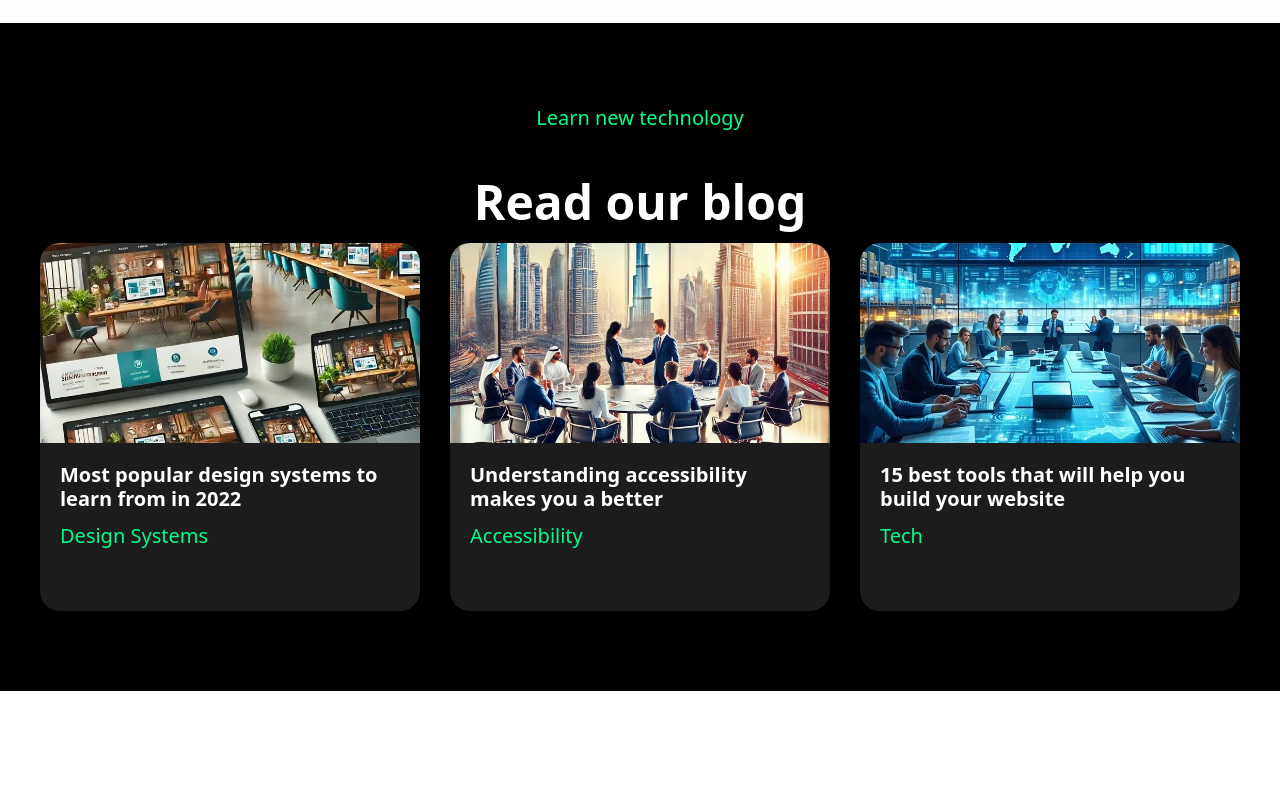
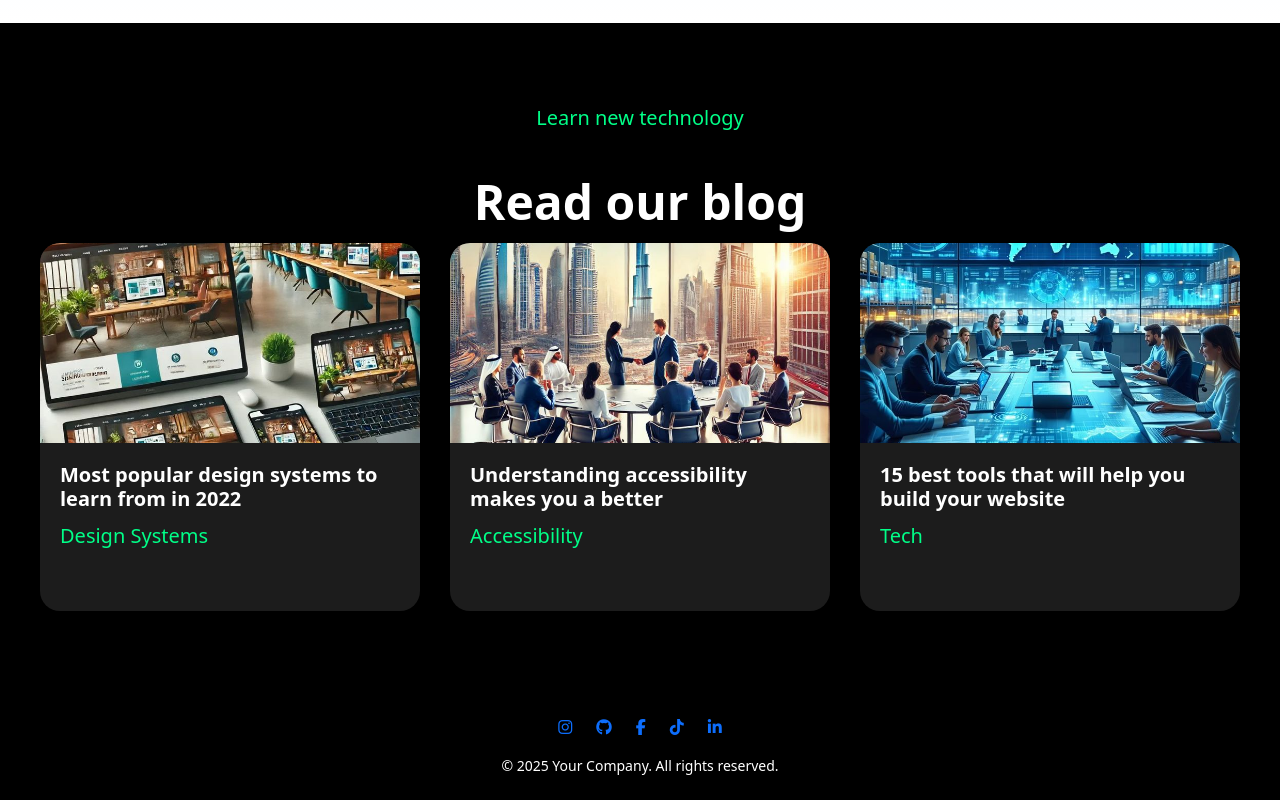
Before and after one commit to alpinemarketingstudio/Alpine-Website, a React (Vite) app: page / in a window 1280 px wide. Shown: the part 5199-5999 px from the top of the page. Before the commit the page ends 5890 px from the top, so only its background shows below. Built offline with nearby package versions, Linux system fonts and the light colour scheme; the HTML template or start-up script is replaced by a standard one.

Commit message:
all frontend

```diff
--- a/src/App.jsx
+++ b/src/App.jsx
@@ -5,6 +5,7 @@ import PricingSection from './components/PricingSection';
 import WhyAlpine from './components/WhyAlpine';
 import ContactForm from './components/ContactForm';
 import Blog from './components/Blog';
+import Footer from './components/Footer';
 
 
 function App() {
@@ -17,6 +18,7 @@ function App() {
       <WhyAlpine />
       <ContactForm />
       <Blog />
+      <Footer />
     </>
   );
 }
--- /dev/null
+++ b/src/components/Footer.jsx
@@ -0,0 +1,61 @@
+import React from "react";
+import "../styles/Footer.css";
+
+const Footer = () => {
+  return (
+    <footer className="footer bg-black text-white py-4">
+      <div className="container text-center">
+        <div className="social-icons d-flex justify-content-center flex-wrap gap-4">
+          <a
+            href="https://instagram.com"
+            target="_blank"
+            rel="noopener noreferrer"
+            className="icon instagram"
+            aria-label="Instagram"
+          >
+            <i className="fab fa-instagram"></i>
+          </a>
+          <a
+            href="https://github.com/alpinemarketingstudio"
+            target="_blank"
+            rel="noopener noreferrer"
+            className="icon github"
+            aria-label="GitHub"
+          >
+            <i className="fab fa-github"></i>
+          </a>
+          <a
+            href="https://facebook.com"
+            target="_blank"
+            rel="noopener noreferrer"
+            className="icon facebook"
+            aria-label="Facebook"
+          >
+            <i className="fab fa-facebook-f"></i>
+          </a>
+          <a
+            href="https://tiktok.com"
+            target="_blank"
+            rel="noopener noreferrer"
+            className="icon tiktok"
+            aria-label="TikTok"
+          >
+            <i className="fab fa-tiktok"></i>
+          </a>
+          <a
+            href="https://linkedin.com"
+            target="_blank"
+            rel="noopener noreferrer"
+            className="icon linkedin"
+            aria-label="LinkedIn"
+          >
+            <i className="fab fa-linkedin-in"></i>
+          </a>
+        </div>
+        <small className="d-block mt-3">&copy; 2025 Your Company. All rights reserved.</small>
+      </div>
+    </footer>
+  );
+};
+
+export default Footer;
```
Also changed, not shown: src/styles/Footer.css (added).
